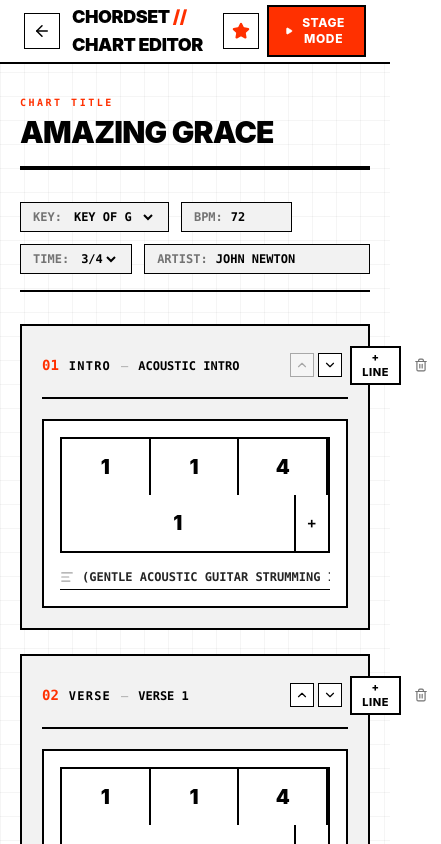
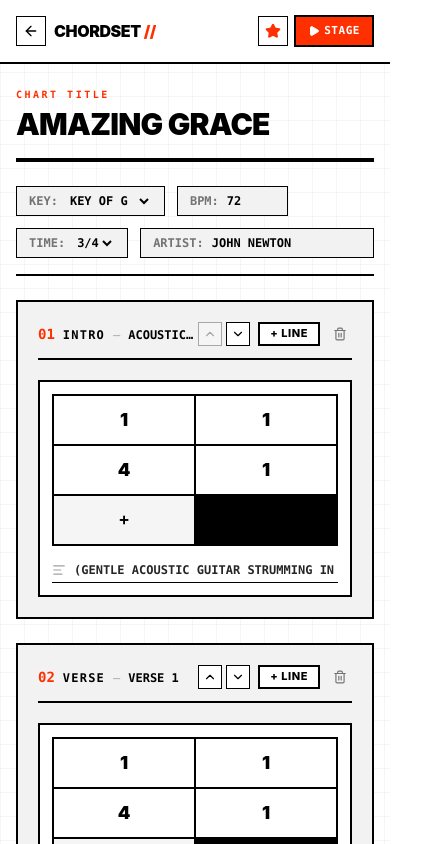
Before and after one commit to jancherian/jons--song-book, a React (Vite) app: page / in a window 390 px wide. Both pictures are taken after a click on the element 195 px from the left and 520 px from the top of the page. Shown: the top 844 px of the page, 441 px wide, since content can reach past the window. Built offline with nearby package versions, Linux system fonts and the light colour scheme.

Commit message:
fix(mobile): resolve chord grid horizontal overflow and clipping on 375px viewports

```diff
--- a/src/components/SongEditor.tsx
+++ b/src/components/SongEditor.tsx
@@ -258,32 +258,32 @@ export const SongEditor: React.FC<SongEditorProps> = ({
   }
 
   return (
-    <div className="min-h-screen bg-white text-black font-sans swiss-grid pb-72 relative">
+    <div className="min-h-screen bg-white text-black font-sans swiss-grid pb-72 relative w-full max-w-full overflow-x-hidden">
 
-      {/* Sticky Header */}
-      <header className="sticky top-0 z-40 bg-white border-b-2 border-black px-6 h-16 flex items-center justify-between">
-        <div className="flex items-center gap-3">
+      {/* Sticky Header (Constrained for 375px+ Viewports) */}
+      <header className="sticky top-0 z-40 bg-white border-b-2 border-black px-4 sm:px-6 h-16 flex items-center justify-between gap-2 w-full max-w-full">
+        <div className="flex items-center gap-2 sm:gap-3 min-w-0">
           <button
             onClick={onBack}
-            className="p-2 border border-black hover:bg-black hover:text-white transition-colors duration-150"
+            className="p-1.5 sm:p-2 border border-black hover:bg-black hover:text-white transition-colors duration-150 shrink-0"
             title="Back to Songs"
           >
-            <ArrowLeft size={18} />
+            <ArrowLeft size={16} />
           </button>
 
-          <h1 className="text-lg sm:text-xl font-black uppercase text-black tracking-tight">
-            CHORDSET <span className="text-[#FF3000]">//</span> CHART EDITOR
+          <h1 className="text-base sm:text-lg font-black uppercase text-black tracking-tight truncate">
+            CHORDSET <span className="text-[#FF3000]">//</span> <span className="hidden xs:inline">EDITOR</span>
           </h1>
         </div>
 
-        <div className="flex items-center gap-2">
+        <div className="flex items-center gap-1.5 sm:gap-2 shrink-0 font-mono">
           <button
             onClick={() => onToggleFavorite(song.id)}
-            className="p-2 border border-black hover:bg-black hover:text-white transition-colors duration-150"
+            className="p-1.5 sm:p-2 border border-black hover:bg-black hover:text-white transition-colors duration-150"
             title={song.favorite ? 'Favorite' : 'Add to favorites'}
           >
             <Star
-              size={18}
+              size={16}
               className={song.favorite ? 'text-[#FF3000] fill-[#FF3000]' : 'text-neutral-400'}
             />
           </button>
@@ -291,16 +291,16 @@ export const SongEditor: React.FC<SongEditorProps> = ({
           {/* Launch Stage Performance Mode */}
           <button
             onClick={onLaunchPerformance}
-            className="swiss-btn-accent px-4 py-2 text-xs"
+            className="swiss-btn-accent px-3 sm:px-4 py-1.5 sm:py-2 text-[11px] sm:text-xs"
           >
-            <Play size={14} className="fill-current mr-1.5" />
-            <span>STAGE MODE</span>
+            <Play size={12} className="fill-current mr-1 sm:mr-1.5" />
+            <span>STAGE</span>
           </button>
         </div>
       </header>
 
       {/* Main Content Canvas */}
-      <main className="max-w-4xl mx-auto px-5 sm:px-8 pt-8 flex flex-col gap-8">
+      <main className="max-w-4xl mx-auto px-4 sm:px-8 pt-6 sm:pt-8 flex flex-col gap-6 sm:gap-8 w-full max-w-full overflow-x-hidden">
 
         {/* Editable Song Title (Underlined Swiss Input) */}
         <div className="border-b-4 border-black pb-4">
@@ -380,15 +380,15 @@ export const SongEditor: React.FC<SongEditorProps> = ({
                 className="bg-[#F2F2F2] border-2 border-black p-5 flex flex-col gap-4"
               >
                 {/* Section Header with Swiss Index Prefix */}
-                <div className="flex justify-between items-center border-b-2 border-black pb-3">
-                  <div className="flex items-baseline gap-2.5">
-                    <span className="font-mono text-sm font-black text-[#FF3000]">
+                <div className="flex justify-between items-center border-b-2 border-black pb-3 w-full max-w-full">
+                  <div className="flex items-baseline gap-2 min-w-0">
+                    <span className="font-mono text-sm font-black text-[#FF3000] shrink-0">
                       {formattedSecIndex}
                     </span>
-                    <span className="font-mono text-xs font-black uppercase text-black tracking-widest">
+                    <span className="font-mono text-xs font-black uppercase text-black tracking-widest shrink-0">
                       {section.type}
                     </span>
-                    <span className="text-neutral-400 text-xs font-mono">—</span>
+                    <span className="text-neutral-400 text-xs font-mono shrink-0">—</span>
                     <input
                       type="text"
                       value={section.label || ''}
@@ -400,11 +400,11 @@ export const SongEditor: React.FC<SongEditorProps> = ({
                         }));
                       }}
                       placeholder="CUSTOM LABEL"
-                      className="text-xs font-mono font-bold text-black uppercase bg-transparent border-b border-transparent hover:border-black focus:border-[#FF3000] focus:outline-none"
+                      className="text-xs font-mono font-bold text-black uppercase bg-transparent border-b border-transparent hover:border-black focus:border-[#FF3000] focus:outline-none min-w-0 truncate"
                     />
                   </div>
 
-                  <div className="flex items-center gap-1">
+                  <div className="flex items-center gap-1 shrink-0">
                     <button
                       onClick={() => handleMoveSection(secIdx, 'up')}
                       disabled={secIdx === 0}
@@ -438,12 +438,13 @@ export const SongEditor: React.FC<SongEditorProps> = ({
                 </div>
 
                 {/* Section Lines */}
-                <div className="space-y-5 pt-1">
+                <div className="space-y-4 pt-1 w-full max-w-full">
                   {section.lines.map((line) => (
-                    <div key={line.id} className="space-y-2 relative group/line bg-white border-2 border-black p-4">
+                    <div key={line.id} className="space-y-2 relative group/line bg-white border-2 border-black p-3 sm:p-4 w-full max-w-full overflow-hidden">
 
-                      {/* Visible Chord Grid Cell Rows */}
-                      <div className="flex flex-wrap items-stretch border-2 border-black bg-neutral-100">
+                      {/* Responsive Grid Chord Cells Container */}
+                      <div className="w-full max-w-full overflow-hidden border-2 border-black bg-black">
+                        <div className="grid grid-cols-2 xs:grid-cols-4 sm:grid-cols-4 md:grid-cols-6 lg:grid-cols-8 gap-[2px] w-full max-w-full bg-black">
                           {line.chords.map((chord, cIdx) => {
                             const isSelected =
                               selectedSlot?.sectionId === section.id &&
@@ -451,12 +452,12 @@ export const SongEditor: React.FC<SongEditorProps> = ({
                               selectedSlot?.chordIndex === cIdx;
 
                             return (
-                            <div key={cIdx} className="relative group/slot flex-1 min-w-[72px]">
+                              <div key={cIdx} className="relative group/slot w-full min-w-0 bg-white">
                                 <button
                                   onClick={() => handleSelectChordSlot(section.id, line.id, cIdx)}
-                                className={`w-full h-14 flex items-center justify-center font-sans font-black text-xl border-r-2 border-black select-none transition-colors duration-100 ${
+                                  className={`w-full h-12 sm:h-14 flex items-center justify-center font-sans font-black text-lg sm:text-xl select-none transition-colors duration-100 min-w-0 truncate px-1 ${
                                     isSelected
-                                    ? 'bg-[#FF3000] text-white border-[#FF3000]'
+                                      ? 'bg-[#FF3000] text-white'
                                       : 'bg-white text-black hover:bg-neutral-200'
                                   }`}
                                 >
@@ -469,7 +470,7 @@ export const SongEditor: React.FC<SongEditorProps> = ({
                                       e.stopPropagation();
                                       handleDeleteChordSlot(section.id, line.id, cIdx);
                                     }}
-                                  className="absolute -top-2 -right-2 w-4 h-4 bg-black text-white text-[10px] items-center justify-center hidden group-hover/slot:flex border border-white"
+                                    className="absolute -top-1.5 -right-1.5 w-4 h-4 bg-black text-white text-[10px] items-center justify-center hidden group-hover/slot:flex border border-white z-10"
                                     title="Delete chord"
                                   >
                                     ×
@@ -479,25 +480,26 @@ export const SongEditor: React.FC<SongEditorProps> = ({
                             );
                           })}
 
-                        {/* Plus button to append slot */}
+                          {/* Plus button to append slot as a grid cell */}
                           <button
                             onClick={() => handleAddChordSlotToLine(section.id, line.id)}
-                          className="px-3 h-14 bg-white hover:bg-black hover:text-white font-mono font-bold text-sm text-black border-l-0 flex items-center justify-center transition-colors duration-100"
+                            className="w-full h-12 sm:h-14 bg-neutral-100 hover:bg-black hover:text-white font-mono font-black text-base text-black flex items-center justify-center transition-colors duration-100 min-w-0"
                             title="Add chord slot"
                           >
                             +
                           </button>
                         </div>
+                      </div>
 
                       {/* Inline Lyrics Line directly beneath chord grid */}
-                      <div className="flex items-center gap-2 border-b border-black pt-2 pb-1">
+                      <div className="flex items-center gap-2 border-b border-black pt-2 pb-1 w-full max-w-full">
                         <AlignLeft size={14} className="text-neutral-400 shrink-0" />
                         <input
                           type="text"
                           value={line.lyrics}
                           onChange={(e) => handleUpdateLyrics(section.id, line.id, e.target.value)}
                           placeholder="ENTER LYRICS FOR THIS MEASURE..."
-                          className="w-full bg-transparent border-none text-xs font-mono font-bold uppercase text-neutral-800 placeholder:text-neutral-400 focus:outline-none"
+                          className="w-full bg-transparent border-none text-xs font-mono font-bold uppercase text-neutral-800 placeholder:text-neutral-400 focus:outline-none min-w-0"
                         />
                         {section.lines.length > 1 && (
                           <button
```
Also changed, not shown: src/components/NashvilleNumberPad.tsx (+39 -39 lines). Lines whose indentation alone changed are shown as unchanged.
